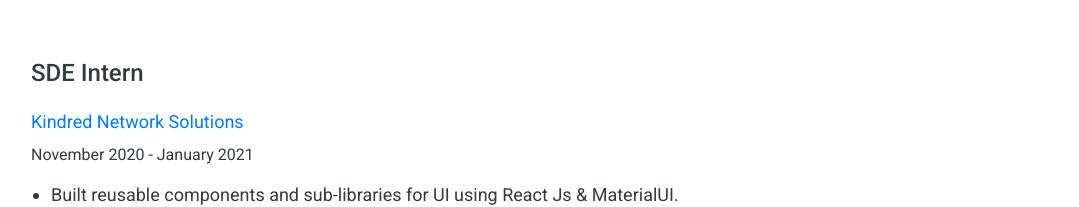
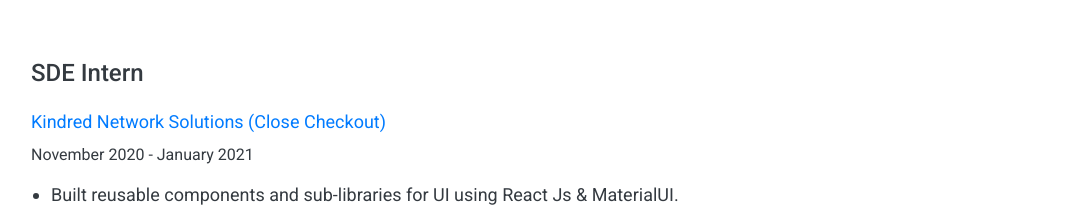
Before and after one commit to ksushant6566/Sushant, a website: page index.html in a window 1280 px wide. Shown: the part 2568-2775 px from the top of the page, without its empty margins (109-1188 px from the left). Drawn offline with nearby package versions, Linux system fonts and the light colour scheme.

Commit message:
updating work exp

```diff
--- a/index.html
+++ b/index.html
@@ -191,7 +191,7 @@
       <div>
         <h4 class="subtitle">SDE Intern</h4>
         <p class="desc">
-          <a href="http://www.kindrednet.in/"> Kindred Network Solutions </a>
+          <a href="https://closecheckout.com/"> Kindred Network Solutions (Close Checkout) </a>
         </p>
         <span class="timeline"> November 2020 - January 2021 </span>
 
```
